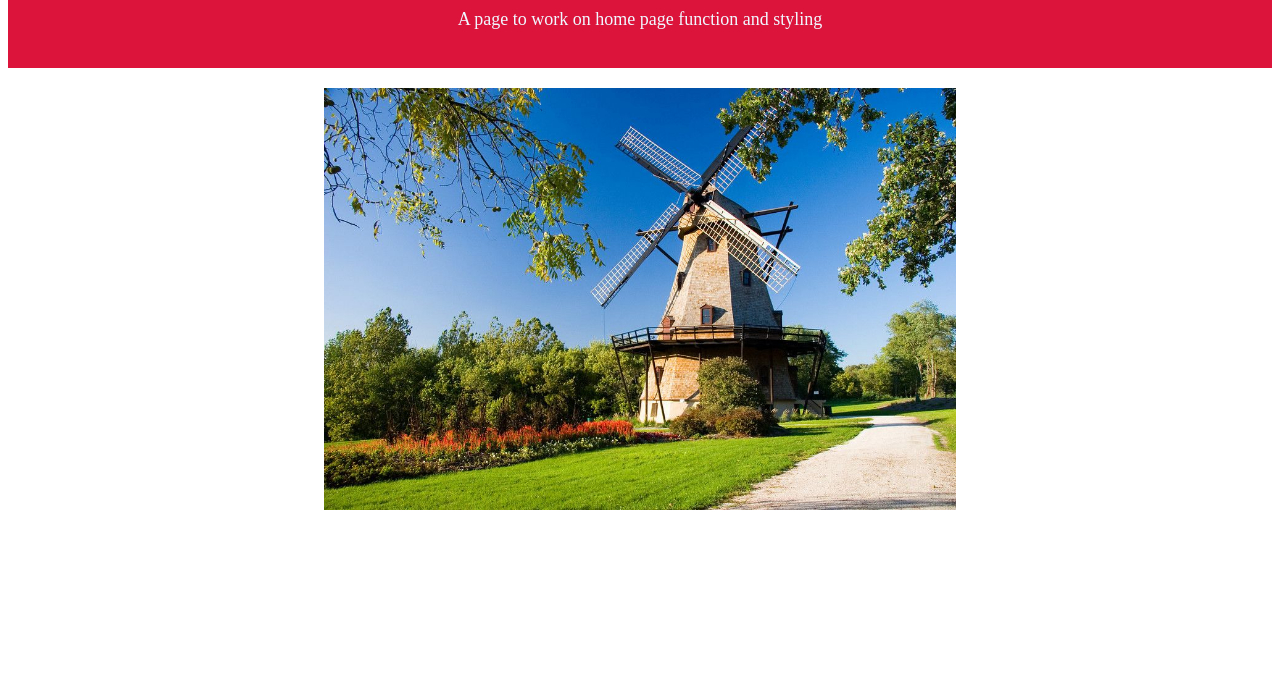
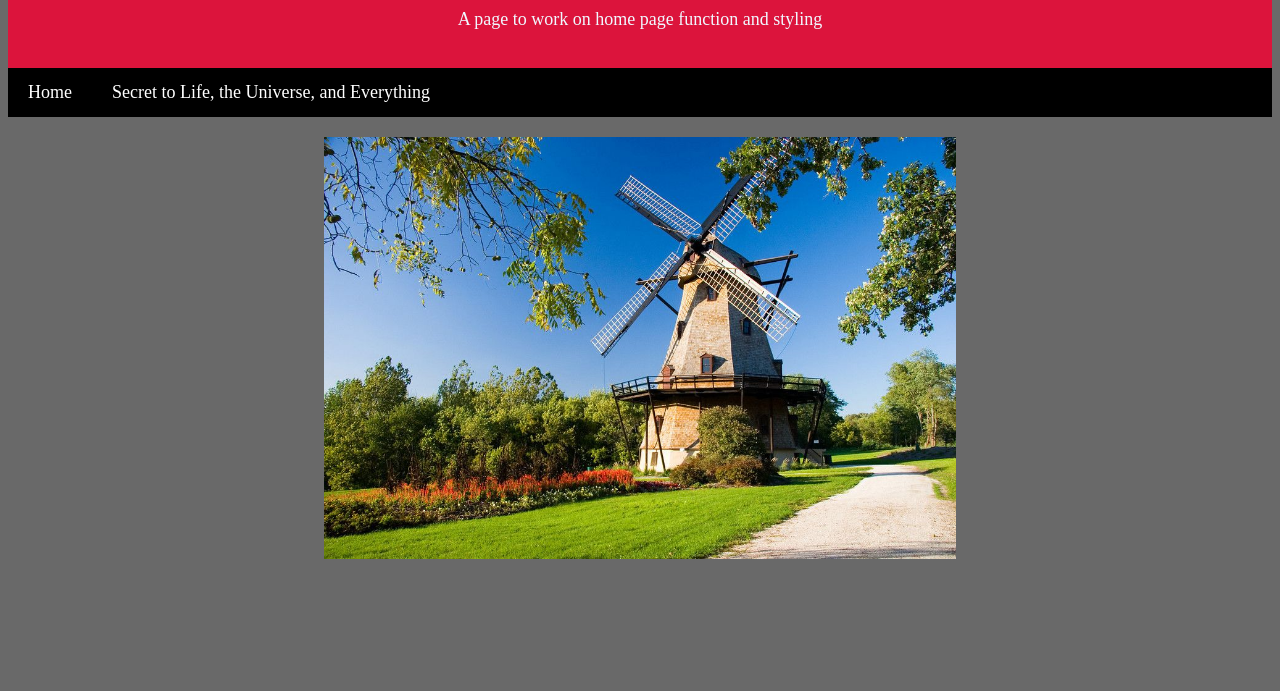
Before and after one commit to mghoskins/webWork, a plain HTML site: page practice2/homepage.html in a window 1280 px wide. Shown: the part 109-800 px from the top of the page. Drawn offline with Linux system fonts and the light colour scheme.

Commit message:
Navigation bar with linking

```diff
--- a/practice2/css/main.css
+++ b/practice2/css/main.css
@@ -45,3 +45,17 @@ html {
     margin-right: auto;
     width: 50%;
 }
+
+.navbar {
+    overflow: hidden;
+    background-color: black;
+}
+
+.navbar a {
+    float: left;
+    display: block;
+    color: white;
+    text-align: center;
+    padding: 14px 20px;
+    text-decoration: none;
+}
--- a/practice2/homepage.html
+++ b/practice2/homepage.html
@@ -5,13 +5,18 @@
     <title>PracticeHomePage</title>
     <link rel="stylesheet" href="css/main.css">
 </head>
-<body>
+<body style="background-color: dimgrey">
 
     <div class="header">
         <h1>Practice Home Page</h1>
         <p>A page to work on home page function and styling</p>
     </div>
 
+    <div class="navbar">
+        <a class="active" href="/homepage.html">Home</a>
+        <a href="workInProgress.html">Secret to Life, the Universe, and Everything</a>
+    </div>
+
     <img src="img/Windmill.jpg" alt="windmill_Center" class="padding">
 
 </body>
```
